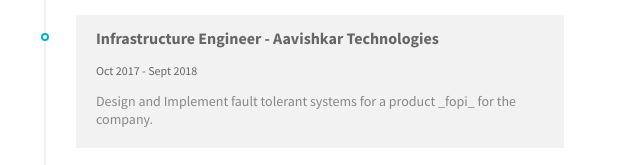
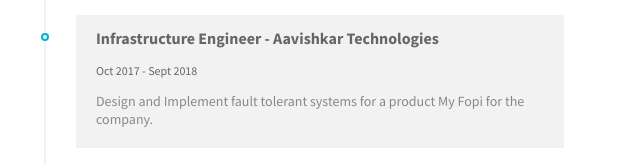
Before and after one commit to chalisekrishna418/chalisekrishna418.github.io, a plain HTML site: page index.html in a window 1280 px wide. Shown: the part 2002-2167 px from the top of the page, 611-1251 px from the left. Drawn offline with Linux system fonts and the light colour scheme; files whose address does not match are found by name.

Commit message:
fix typo

```diff
--- a/index.html
+++ b/index.html
@@ -313,7 +313,7 @@
                   <div class="content-text">
                     <h3 class="line-title">Infrastructure Engineer - Aavishkar Technologies</h3>
                     <span>Oct 2017 - Sept 2018</span>
-                    <p class="line-text">Design and Implement fault tolerant systems for a product _fopi_ for the company.</p>
+                    <p class="line-text">Design and Implement fault tolerant systems for a product My Fopi for the company.</p>
                   </div>
                 </li>
                 <li>
```
